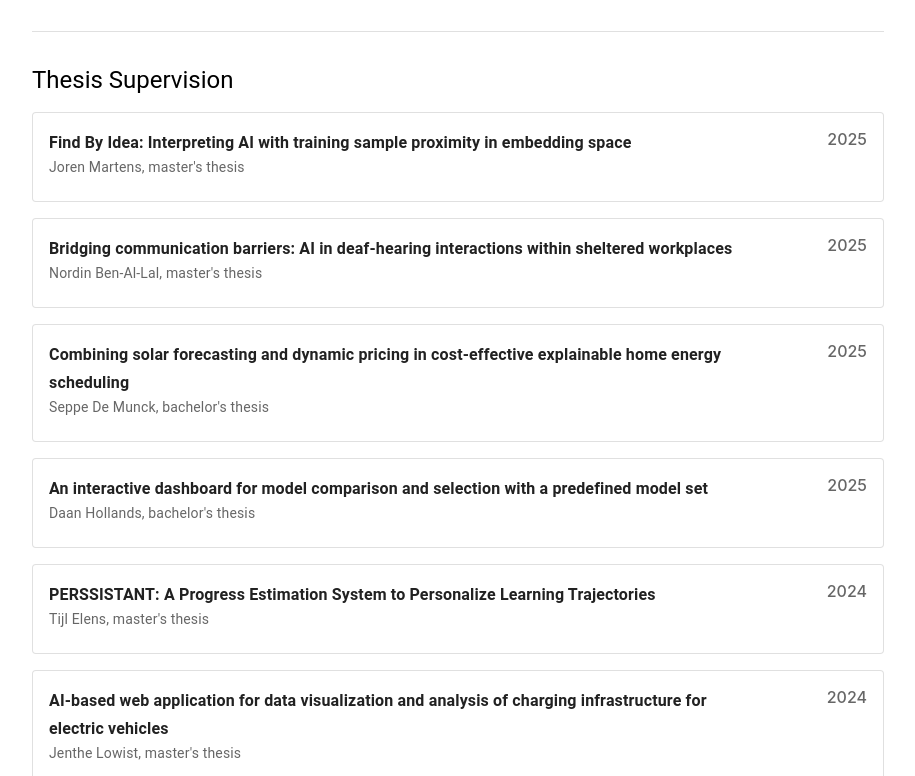
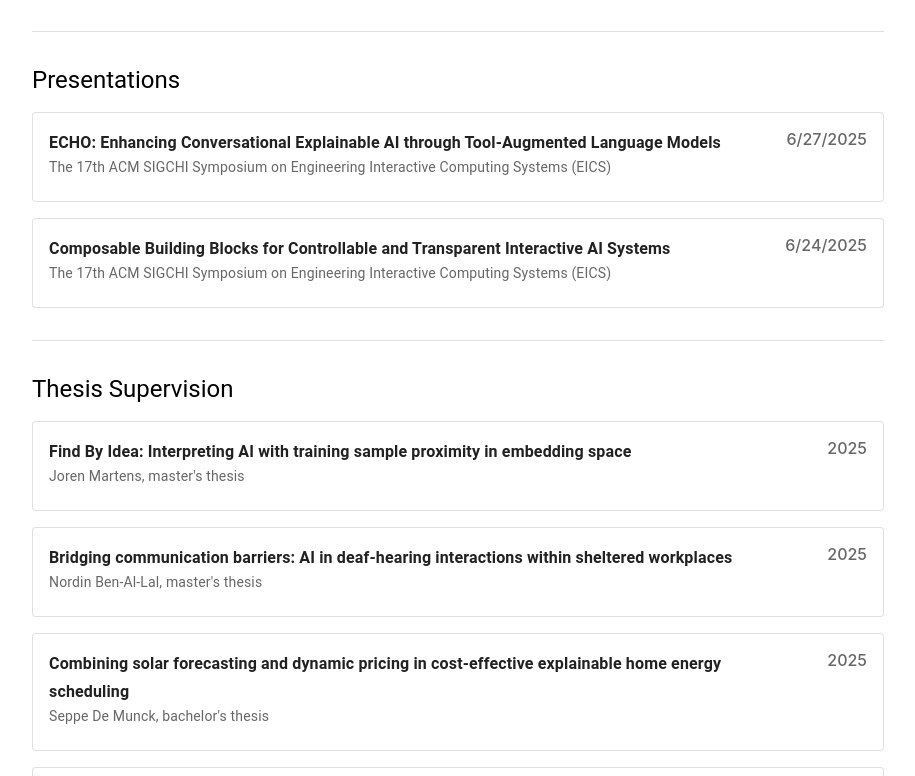
Before and after one commit to sebev/sebev.github.io, a React (Create React App) app: page / in a window 1280 px wide. Shown: the part 1944-2720 px from the top of the page, without its empty margins (182-1097 px from the left). Built offline with nearby package versions, Linux system fonts and the light colour scheme.

Commit message:
Added presentations

```diff
--- a/public/data/publications.json
+++ b/public/data/publications.json
@@ -78,6 +78,7 @@
         "title": "Composable Building Blocks for Controllable and Transparent Interactive AI Systems",
         "authors": ["svanbrabant", "groveloruiz", "dvanacken"],
         "date": "2025-06-24",
+        "presented": true,
         "venue": {
             "name": "3rd Workshop on Engineering Interactive Systems Embedding AI Technologies",
             "parent": "The 17th ACM SIGCHI Symposium on Engineering Interactive Computing Systems",
@@ -100,6 +101,7 @@
         "title": "ECHO: Enhancing Conversational Explainable AI through Tool-Augmented Language Models",
         "authors": ["svanbrabant", "geerlings", "groveloruiz", "dvanacken"],
         "date": "2025-06-27",
+        "presented": true,
         "venue": {
             "name": "Proceedings of the ACM on Human-Computer Interaction",
             "parent": "The 17th ACM SIGCHI Symposium on Engineering Interactive Computing Systems",
--- a/src/pages/HomePage.tsx
+++ b/src/pages/HomePage.tsx
@@ -23,6 +23,7 @@ const tooltipMap: Record<string, string> = {
     orcid: "ORCID",
     github: "GitHub",
     scholar: "Google Scholar",
+    researchgate: "ResearchGate",
     linkedin: "LinkedIn",
 }
 
@@ -222,6 +223,38 @@ function HomePage() {
                 <Divider />
 
                 <Stack direction={"column"} spacing={2}>
+                    <Typography variant="h5">Presentations</Typography>
+
+                    {publications.filter((x) => x.presented).reverse().map((publication) => (
+                        <Card variant="outlined">
+                            <CardContent>
+                                <Stack direction="row" justifyContent="space-between" spacing={2}>
+                                    <Box>
+                                        <Typography variant="subtitle1" fontWeight={600}>
+                                            {publication.title}
+                                        </Typography>
+                                        <Typography variant="body2" color="text.secondary">
+                                            {publication.venue.parent} ({publication.venue.short})
+                                        </Typography>
+                                    </Box>
+                                    <Box
+                                        minWidth={100}
+                                        textAlign="right"
+                                        color="text.secondary"
+                                        fontWeight="medium"
+                                        fontSize="1rem"
+                                    >
+                                        {new Date(publication.date).toLocaleDateString()}
+                                    </Box>
+                                </Stack>
+                            </CardContent>
+                        </Card>
+                    ))}
+                </Stack>
+
+                <Divider />
+
+                <Stack direction={"column"} spacing={2}>
                     <Typography variant="h5">Thesis Supervision</Typography>
 
                     {theses.map((thesis) => (
--- a/src/types/publication.ts
+++ b/src/types/publication.ts
@@ -2,6 +2,7 @@ export type IPublication = {
     title: string;
     authors: string[];
     date: string;
+    presented?: true;
     venue: {
         name: string;
         parent: string;
```
